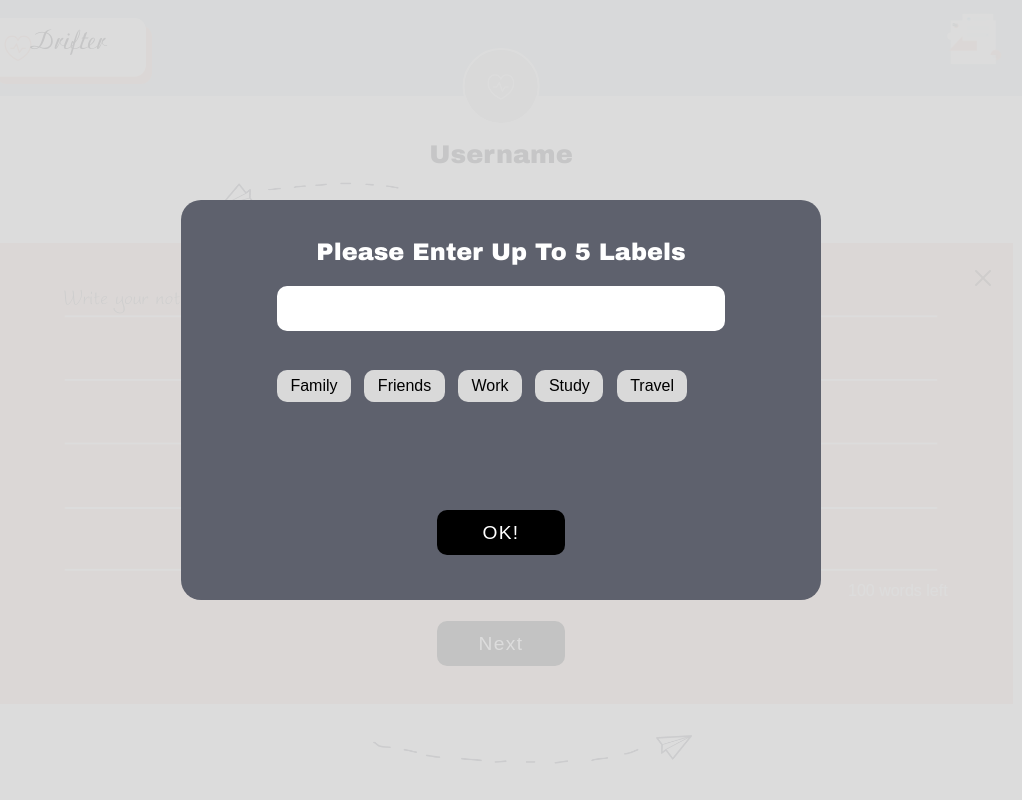
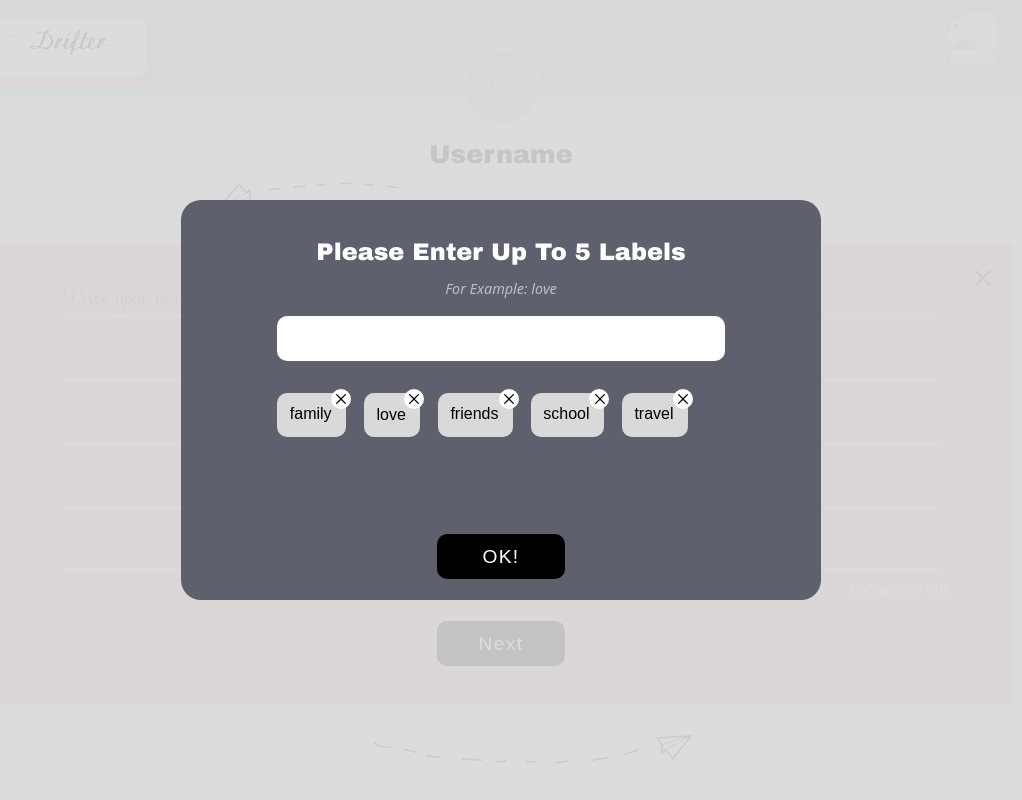
Before and after one commit to csySally/AgileWebProject_Drifter, a Flask app: template app/templates/add_note.html in a window 1280 px wide. Shown: the whole page, without its empty margins (139-1161 px from the left). Run offline with Flask 3, Linux system fonts and the light colour scheme; the template is opened without the code that fills it, so the values that code supplies are empty.

Commit message:
label with cross icon

```diff
--- a/app/static/css/add_note.css
+++ b/app/static/css/add_note.css
@@ -112,7 +112,7 @@ header>img{
     bottom: 6%;
 }
 
-.btn-close{
+#close-note{
     width: 8vw;
     height: 8vw;
     position: absolute;
@@ -218,7 +218,16 @@ header>img{
     font-family: 'Arial Black';
     font-size: 1.5em;
     color: #fff;
+    margin-bottom: 2%;
+
+}
+
+#label-div>h2{
+    font-size: 0.9em;
+    color: #fff;
+    opacity: 0.6;
     margin-bottom: 3%;
+    font-style: italic;
 }
 
 #label-div>input{
@@ -228,7 +237,7 @@ header>img{
     border-radius: 10px;
     padding-left: 1%;
     font-size: 1.2em;
-    margin-bottom: 6%;
+    margin-bottom: 5%;
 }
 
 #label-list{
@@ -239,11 +248,44 @@ header>img{
     margin-bottom: 5%;
 }
 
-#label-list>p{
+#label-list>div{
     width: auto;
-    height: 2.5vw;
+    height: 40%;
+    display: flex;
+    justify-content: center;
+    align-items: center;
+    margin-right: 4%;
+    margin-bottom: 3%;
     background-color: #d9d9d9;
     border-radius: 10px;
+    position: relative;
+    padding-left: 3%;
+    padding-right: 3%;
+}
+
+#label-list>div:hover{
+    background-color: #ababab;
+    color: #fff;
+}
+
+#close-label{
+    width: 20px;
+    height: 20px;
+    font-size: 0.6em;
+    font-family: 'Arial';
+    background-color: white;
+    opacity: 1;
+    border-radius: 50%;
+    box-sizing: border-box;
+    position: absolute;
+    right: -8%;
+    top: -10%;
+
+}
+
+.label{
+    width: auto;
+
     margin-right: 3%;
     margin-bottom: 3%;
     padding-left: 3%;
@@ -256,10 +298,7 @@ header>img{
     color: #000;
 }
 
-#label-list>p:hover{
-    background-color: #383838;
-    color: #fff;
-}
+
 
 #label-div>button{
     width: 20%;
--- a/app/templates/add_note.html
+++ b/app/templates/add_note.html
@@ -44,7 +44,12 @@
         <img src="../static/images/arrow2.png" alt="" />
         <img src="../static/images/arrow1.png" alt="" />
         <p><span id="words">100</span> words left</p>
-        <button type="button" class="btn-close" aria-label="Close"></button>
+        <button
+          type="button"
+          class="btn-close"
+          id="close-note"
+          aria-label="Close"
+        ></button>
         <button id="btn-next">Next</button>
       </section>
     </main>
@@ -52,13 +57,54 @@
       <div id="cover"></div>
       <div id="label-div">
         <h1>Please Enter Up To 5 Labels</h1>
+        <h2>For Example: love</h2>
         <input type="text" id="labelInput" />
         <div id="label-list">
-          <p class="label">Family</p>
-          <p class="label">Friends</p>
-          <p class="label">Work</p>
-          <p class="label">Study</p>
-          <p class="label">Travel</p>
+          <div>
+            <p class="label">family</p>
+            <button
+              type="button"
+              class="btn-close"
+              id="close-label"
+              aria-label="Close"
+            ></button>
+          </div>
+          <div>
+            <p class="label">love</p>
+            <button
+              type="button"
+              class="btn-close"
+              id="close-label"
+              aria-label="Close"
+            ></button>
+          </div>
+          <div>
+            <p class="label">friends</p>
+            <button
+              type="button"
+              class="btn-close"
+              id="close-label"
+              aria-label="Close"
+            ></button>
+          </div>
+          <div>
+            <p class="label">school</p>
+            <button
+              type="button"
+              class="btn-close"
+              id="close-label"
+              aria-label="Close"
+            ></button>
+          </div>
+          <div>
+            <p class="label">travel</p>
+            <button
+              type="button"
+              class="btn-close"
+              id="close-label"
+              saria-label="Close"
+            ></button>
+          </div>
         </div>
         <button id="btn-next2">OK!</button>
       </div>
```
